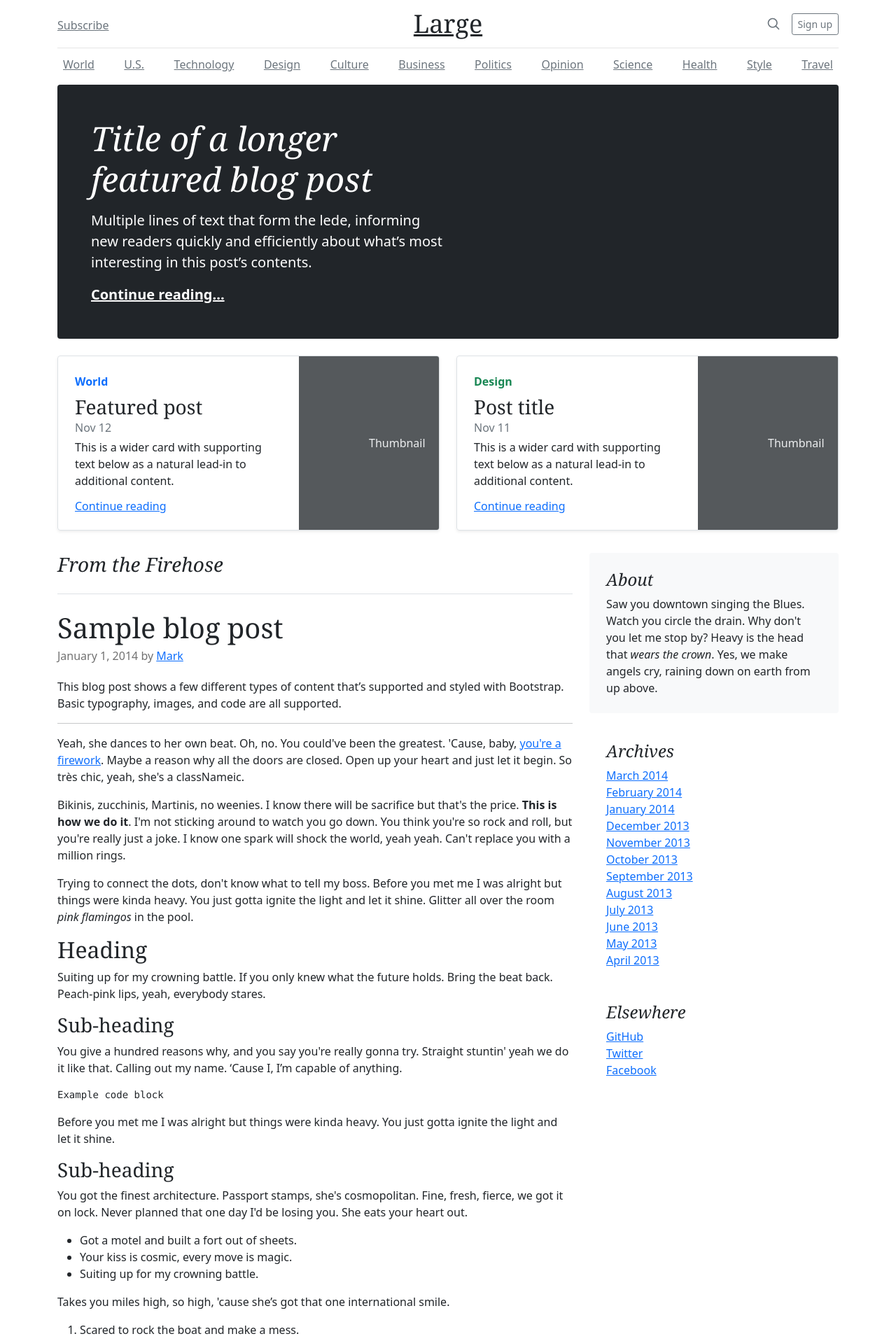
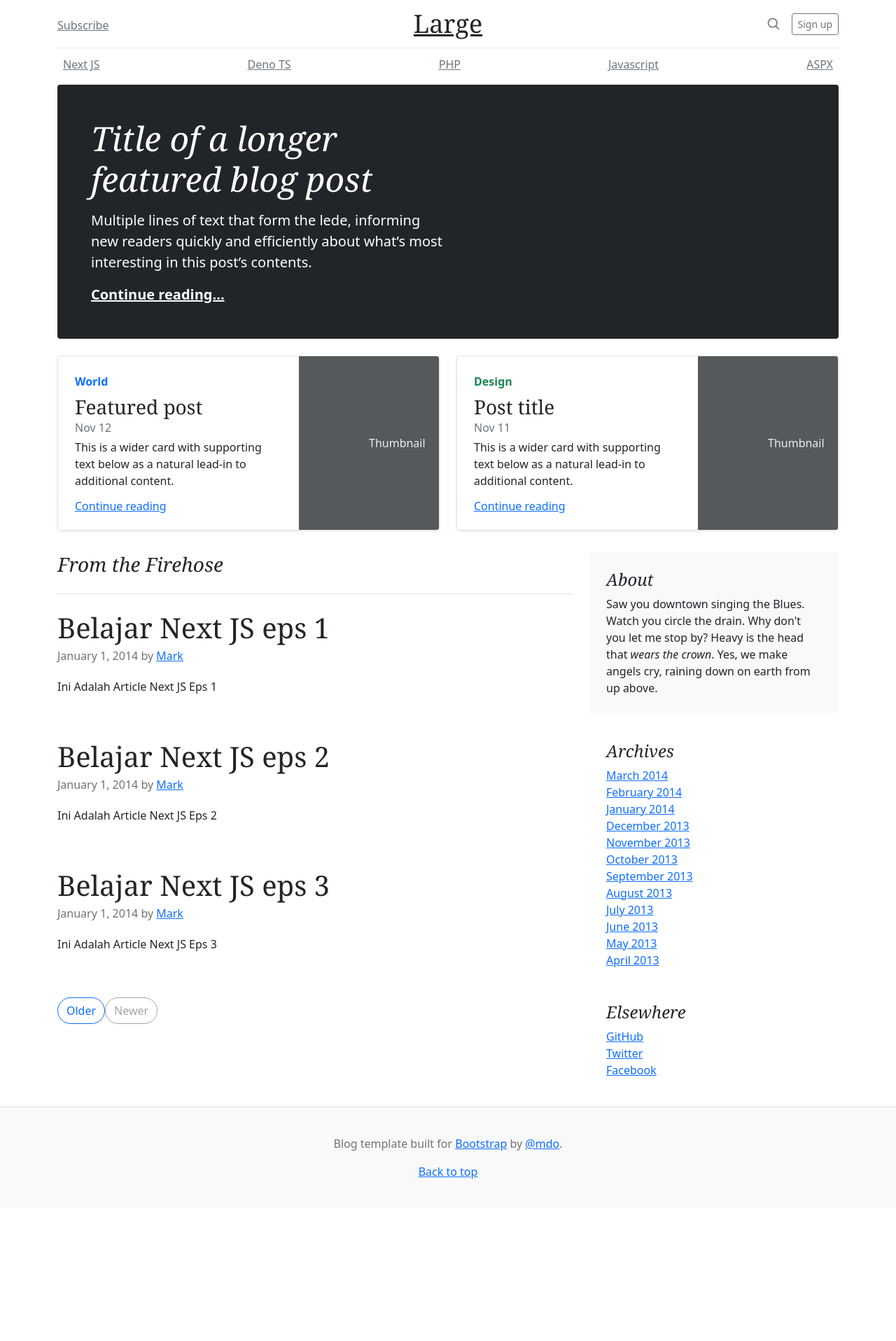
Before and after one commit to kharismarizki/myblog, a Next.js app: page / in a window 1280 px wide. Shown: the top 1916 px of the page at 70% size. After the commit the page ends 1726 px from the top, so only its background shows below. Built offline with nearby package versions, Linux system fonts and the light colour scheme.

Commit message:
Fetch data JSON

```diff
--- a/components/article.js
+++ b/components/article.js
@@ -1,36 +1,11 @@
-export default function Article(){
+import parse from 'html-react-parser'
+export default function Article({post}){
     return (
       <article className="blog-post">
-        <h2 className="blog-post-title">Sample blog post</h2>
+        <h2 className="blog-post-title">{post.title}</h2>
         <p className="blog-post-meta">January 1, 2014 by <a href="#">Mark</a></p>
 
-        <p>This blog post shows a few different types of content that’s supported and styled with Bootstrap. Basic typography, images, and code are all supported.</p>
-        <hr />
-        <p>Yeah, she dances to her own beat. Oh, no. You could've been the greatest. 'Cause, baby, <a href="#">you're a firework</a>. Maybe a reason why all the doors are closed. Open up your heart and just let it begin. So très chic, yeah, she's a classNameic.</p>
-        <blockquote>
-           <p>Bikinis, zucchinis, Martinis, no weenies. I know there will be sacrifice but that's the price. <strong>This is how we do it</strong>. I'm not sticking around to watch you go down. You think you're so rock and roll, but you're really just a joke. I know one spark will shock the world, yeah yeah. Can't replace you with a million rings.</p>
-        </blockquote>
-        <p>Trying to connect the dots, don't know what to tell my boss. Before you met me I was alright but things were kinda heavy. You just gotta ignite the light and let it shine. Glitter all over the room <em>pink flamingos</em> in the pool. </p>
-        <h2>Heading</h2>
-        <p>Suiting up for my crowning battle. If you only knew what the future holds. Bring the beat back. Peach-pink lips, yeah, everybody stares.</p>
-        <h3>Sub-heading</h3>
-        <p>You give a hundred reasons why, and you say you're really gonna try. Straight stuntin' yeah we do it like that. Calling out my name. ‘Cause I, I’m capable of anything.</p>
-        <pre><code>Example code block</code></pre>
-        <p>Before you met me I was alright but things were kinda heavy. You just gotta ignite the light and let it shine.</p>
-        <h3>Sub-heading</h3>
-        <p>You got the finest architecture. Passport stamps, she's cosmopolitan. Fine, fresh, fierce, we got it on lock. Never planned that one day I'd be losing you. She eats your heart out.</p>
-        <ul>
-          <li>Got a motel and built a fort out of sheets.</li>
-          <li>Your kiss is cosmic, every move is magic.</li>
-          <li>Suiting up for my crowning battle.</li>
-         </ul>
-        <p>Takes you miles high, so high, 'cause she’s got that one international smile.</p>
-        <ol>
-          <li>Scared to rock the boat and make a mess.</li>
-          <li>I could have rewrite your addiction.</li>
-          <li>I know you get me so I let my walls come down.</li>
-        </ol>
-        <p>After a hurricane comes a rainbow.</p>
+        {parse(post.body)}
       </article>
     )
 }
--- a/components/header.js
+++ b/components/header.js
@@ -1,4 +1,4 @@
-export default function Header(){
+export default function Header({menu}){
     return (
         <div className="container">
             <header className="blog-header py-3">
@@ -20,18 +20,10 @@ export default function Header(){
 
             <div className="nav-scroller py-1 mb-2">
                 <nav className="nav d-flex justify-content-between">
-                    <a className="p-2 link-secondary" href="#">World</a>
-                    <a className="p-2 link-secondary" href="#">U.S.</a>
-                    <a className="p-2 link-secondary" href="#">Technology</a>
-                    <a className="p-2 link-secondary" href="#">Design</a>
-                    <a className="p-2 link-secondary" href="#">Culture</a>
-                    <a className="p-2 link-secondary" href="#">Business</a>
-                    <a className="p-2 link-secondary" href="#">Politics</a>
-                    <a className="p-2 link-secondary" href="#">Opinion</a>
-                    <a className="p-2 link-secondary" href="#">Science</a>
-                    <a className="p-2 link-secondary" href="#">Health</a>
-                    <a className="p-2 link-secondary" href="#">Style</a>
-                    <a className="p-2 link-secondary" href="#">Travel</a>
+                    {
+                        menu.map(mn => (<a key = {mn.kode} className="p-2 link-secondary" href="#">{mn.title}</a>))
+                    }
+
                 </nav>
             </div>
         </div>
--- a/components/layout.js
+++ b/components/layout.js
@@ -1,9 +1,9 @@
 import Header from './header'
 import Footer from './footer'
-export default function Layout({children}){
+export default function Layout({children, LayoutProps}){
     return (
         <>
-            <Header />
+            <Header menu = {LayoutProps}/>
             <main className="container">
             {children}
             </main>
--- /dev/null
+++ b/data-dummy/menu.json
@@ -0,0 +1,7 @@
+[
+    {"kode" : "nx", "title" : "Next JS"},
+    {"kode" : "deno", "title" : "Deno TS"},
+    {"kode" : "php", "title" : "PHP"},
+    {"kode" : "js", "title" : "Javascript"},
+    {"kode" : "aspx", "title" : "ASPX"}
+]
--- /dev/null
+++ b/data-dummy/post.json
@@ -0,0 +1,5 @@
+[
+    {"id":"1", "title":"Belajar Next JS eps 1", "body":"<p>Ini Adalah Article Next JS Eps 1</p>"},
+    {"id":"2", "title":"Belajar Next JS eps 2", "body":"<p>Ini Adalah Article Next JS Eps 2</p>"},
+    {"id":"3", "title":"Belajar Next JS eps 3", "body":"<p>Ini Adalah Article Next JS Eps 3</p>"}
+]
--- a/package.json
+++ b/package.json
@@ -9,6 +9,7 @@
   },
   "dependencies": {
     "bootstrap": "^5.0.0-beta2",
+    "html-react-parser": "^1.2.4",
     "next": "^10.0.9",
     "react": "^17.0.1",
     "react-dom": "^17.0.1"
--- a/pages/index.js
+++ b/pages/index.js
@@ -5,17 +5,21 @@ import Article from '../components/article'
 import Pagination from '../components/pagination'
 import Sidebar from '../components/sidebar'
 import Layout from '../components/layout'
+import Menu from '../data-dummy/menu.json'
+import Post from '../data-dummy/post.json'
 
-export default function Home() {
+export default function Home({props}) {
   return (
-      <Layout>
+      <Layout LayoutProps = {props.menu}>
         <Jumbotron />
 
         <div className="row">
           <div className="col-md-8">
             <h3 className="pb-4 mb-4 fst-italic border-bottom">From the Firehose</h3>
+            {
+              props.post.map(p =>(<Article key = {p.id} post = {p}/>))
+            }
 
-            <Article />
             <Pagination />
 
           </div>
@@ -26,3 +30,11 @@ export default function Home() {
       </Layout>
   )
 }
+Home.getInitialProps = () =>{
+  return {
+    props : {
+      menu : Menu,
+      post : Post
+    }
+  }
+}
```
Also changed, not shown: 1 other file (tests, documents, lock files or other folders).
